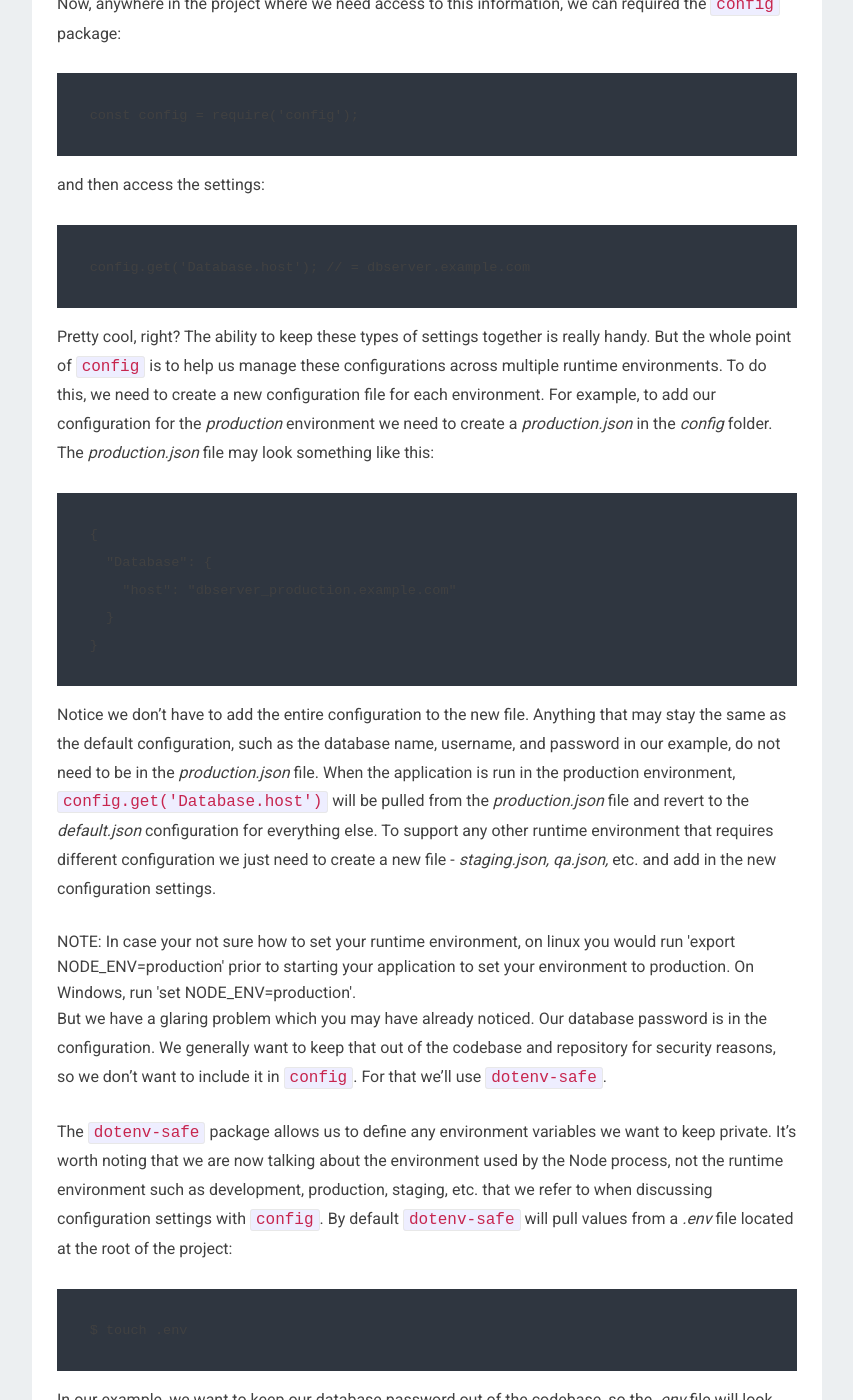
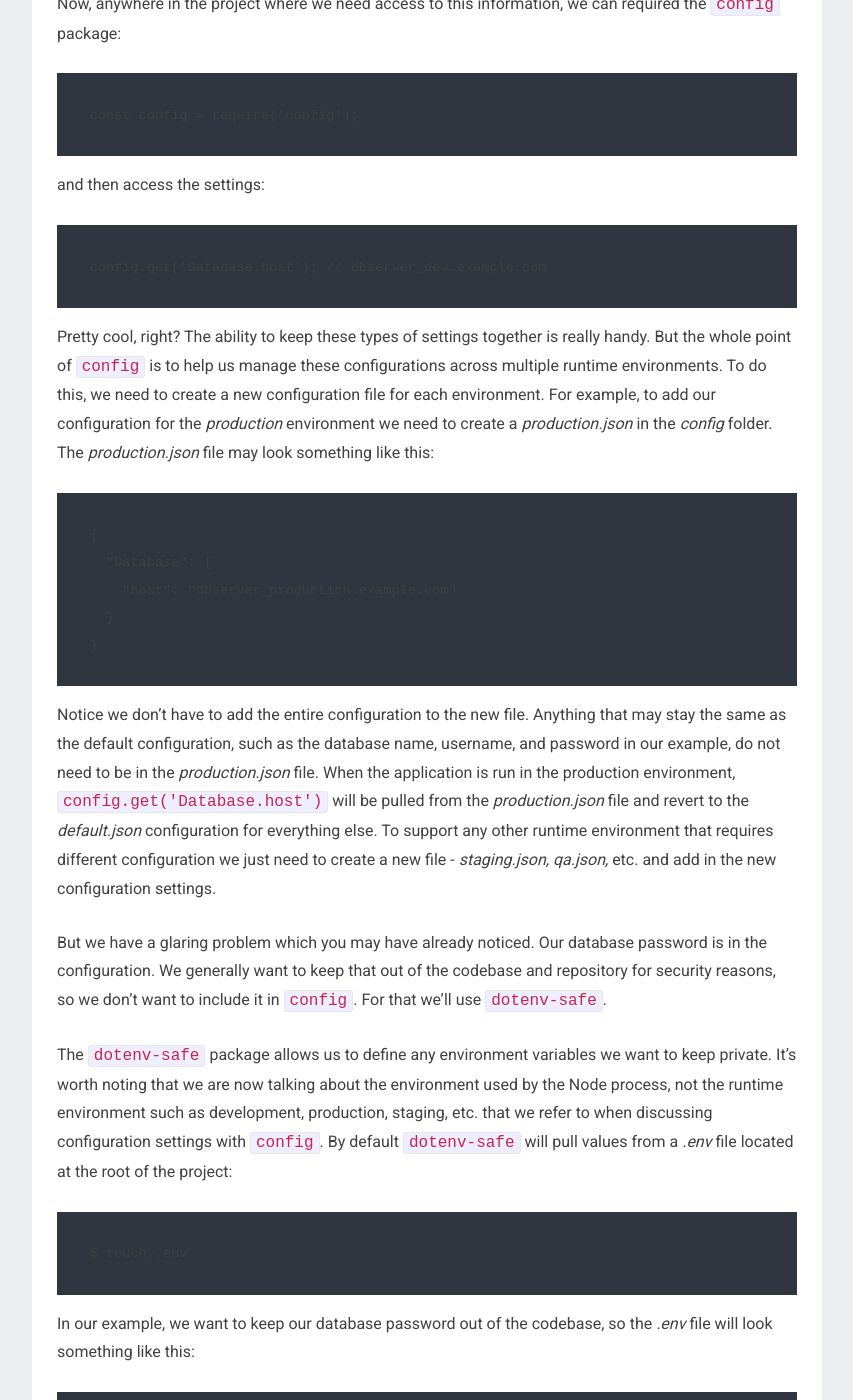
Before and after one commit to stvmlbrn/stvmlbrn.github.io, a Jekyll site: the page built from _posts/2018-1-13-maintain-multiple-configurations-and-secrets-in-node-apps.md, in a window 1280 px wide and 1400 px high, scrolled down 1438 px. Shown: the whole window, without its empty margins (48-901 px from the left). Built offline with Jekyll 4.4.1, drawn with Linux system fonts in a browser that asks for light colours; nearby versions of some CDN libraries; comment, search, counter and statistics services are not loaded; some of the changed text lies outside the part shown.

Commit message:
updated content

```diff
--- a/_posts/2018-1-13-maintain-multiple-configurations-and-secrets-in-node-apps.md
+++ b/_posts/2018-1-13-maintain-multiple-configurations-and-secrets-in-node-apps.md
@@ -55,7 +55,7 @@
 
 <pre class="prettyprint">
   <code class="language-javascript">
-    config.get('Database.host'); // = dbserver.example.com
+    config.get('Database.host'); // dbserver_dev.example.com
   </code>
 </pre>
 
@@ -72,10 +72,6 @@
 </pre>
 
 Notice we don't have to add the entire configuration to the new file. Anything that may stay the same as the default configuration, such as the database name, username, and password in our example, do not need to be in the _production.json_ file. When the application is run in the production environment, `config.get('Database.host')` will be pulled from the _production.json_ file and revert to the _default.json_ configuration for everything else. To support any other runtime environment that requires different configuration we just need to create a new file  - _staging.json, qa.json,_ etc. and add in the new configuration settings.
-
-<div class="well well-sm">
-NOTE: In case your not sure how to set your runtime environment, on linux you would run 'export NODE_ENV=production' prior to starting your application to set your environment to production. On Windows, run 'set NODE_ENV=production'.
-</div>
 
 But we have a glaring problem which you may have already noticed. Our database password is in the configuration. We generally want to keep that out of the codebase and repository for security reasons, so we don't want to include it in `config`. For that we'll use `dotenv-safe`.
 
@@ -99,7 +95,7 @@
 
 <pre class="prettyprint">
   <code class="language-javascript">
-    require('dotenv-safe').load(); // only needs done once in the project
+    require('dotenv-safe').config();
   </code>
 </pre>
 
@@ -143,8 +139,6 @@
 
 Now, when we call `config.get('Database.password')`, `config` will look for an environment variable called "DB_PASSWORD". If it's not found it will use the value found in the _.json_ file that matches our current runtime environment, and if it's not found there it will load from _default.json_.
 
-<div class="well well-sm">
-NOTE: Since we are now keeping the DB_PASSWORD value in .env file, be sure to remove it from the original default.json file we defined at the beginning of this tutorial.
-</div>
+<strong>NOTE:</strong> Since we are now keeping the DB_PASSWORD value in .env file, be sure to remove it from the original default.json file we defined at the beginning of this tutorial.
 
 So there you have it - `config` and `dotenv-safe` make for a nice setup to manage runtime environment configurations and environment variables!
```
